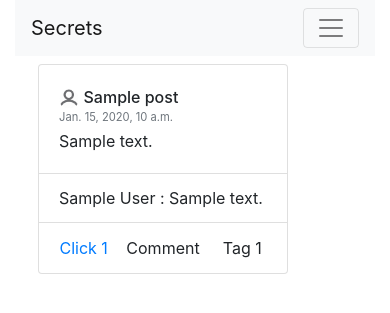
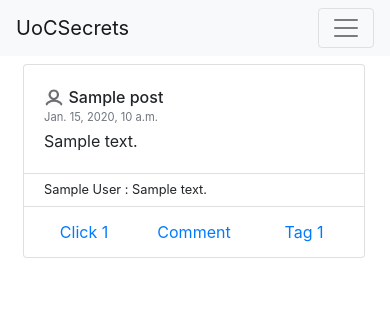
Before and after one commit to jeff-zqiu/uocudg, a Django app: page / in a window 390 px wide. Shown: the top 313 px of the page. Run offline with Django 3.2, Linux system fonts and the light colour scheme; tables that the repository leaves empty hold one stand-in row (values such as "Sample post"); some libraries are stand-ins or nearby versions.

Commit message:
tweaked more ui

```diff
--- a/uocweb/ui/static/base.css
+++ b/uocweb/ui/static/base.css
@@ -10,7 +10,10 @@
   --dark-accent: #7b7277;
 }
 
-// index card and up
+.page-container {
+  padding: 0;
+}
+
 
 #content-overlay {
   top: 10%
@@ -37,18 +40,12 @@
   min-width: 300px;
 }
 
-@media screen and (max-width: 768px) {
-  .index-card {width: 40%;}
-  .content-card {width: 80%;}
+.index-top-container {
+    margin-bottom: 10px;
 }
 
-@media screen and (max-width: 430px) {
-  .index-card {width: 100%;}
-  .content-card {width: 100%;}
-}
-
-.index-top-container {
-    margin-bottom: 10px;
+.index-container {
+  width: 80%;
 }
 
 .index-card-text {
@@ -57,9 +54,21 @@
 }
 
 .index-card {
-  width: 30%;
-  max-width: 400px;
+  width: calc(33% - 18px);
+  max-width: 350px;
   min-width: 250px;
+}
+
+@media screen and (max-width: 768px) {
+  .index-container {width: 90%;}
+  .index-card {width: calc(50% - 18px);}
+  .content-card {width: calc(80% - 4px);}
+}
+
+@media screen and (max-width: 430px) {
+  .index-container {width: 100%;}
+  .index-card {width: calc(100% - 18px);}
+  .content-card {width: calc(100% - 4px);}
 }
 
 .index-card-top {
@@ -86,6 +95,7 @@
 }
 
 @media screen and (max-width: 1050px) {
+  .index-top-container {max-width: 200px;}
   .index-card-date {float: left; padding-top: 0px;}
 }
 
@@ -107,9 +117,15 @@
 }
 
 .index-card-comment {
+  padding: .4rem 1.25rem;
+  font-size: 80%;
 }
 
 .clickup-button-ajax {
+}
+
+.card-button-bot {
+  color: #007bff;
 }
 
 .clickup-clicked {
@@ -119,3 +135,8 @@
 .clickup-unclicked {
   color: #007bff;
 }
+
+
+.comment-form {
+  height: 100px;
+}
--- a/uocweb/ui/templates/base.html
+++ b/uocweb/ui/templates/base.html
@@ -17,9 +17,9 @@
 </head>
 
 <body>
-  <div class="container-fluid">
+  <div class="container-fluid page-container">
     <nav class="navbar navbar-expand-lg navbar-light bg-light">
-      <a class="navbar-brand" href="{% url 'forum:index' %}">Secrets</a>
+      <a class="navbar-brand" href="{% url 'forum:index' %}">UoCSecrets</a>
       <button
       class="navbar-toggler collapsed"
       type="button" data-toggle="collapse" data-target="#navbarSupportedContent"
--- a/uocweb/ui/templates/forum/content.html
+++ b/uocweb/ui/templates/forum/content.html
@@ -57,7 +57,7 @@
           {% csrf_token %}
           <div class="form-group">
             <label for="contentTextArea">Comment</label>
-            {% render_field form.content class="form-control" id="contentTextArea" %}
+            {% render_field form.content class="form-control comment-form" id="contentTextArea" %}
             {% if user.is_authenticated %}
             {% render_field form.display_name class="form-check-input" id="displayNameChoice" style="width: auto"%}
             <label class="form-check-label" for="displayNameChoice">Use username?</label>
--- a/uocweb/ui/templates/forum/index.html
+++ b/uocweb/ui/templates/forum/index.html
@@ -5,7 +5,7 @@
 
 
 <div id="content-overlay"></div>
-<div class="container-fluid">
+<div class="container-fluid index-container">
 
   <div class="grid" data-masonry='{ "itemSelector": ".grid-item", "columnWidth": 1 }'>
 
```
